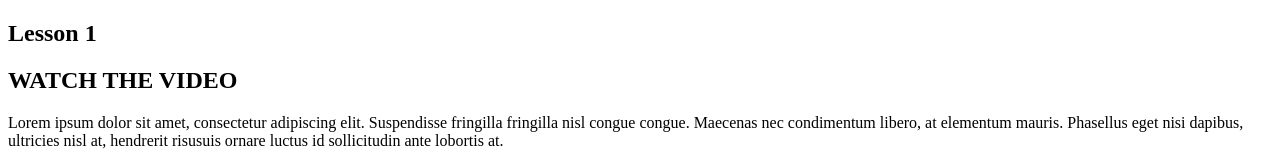
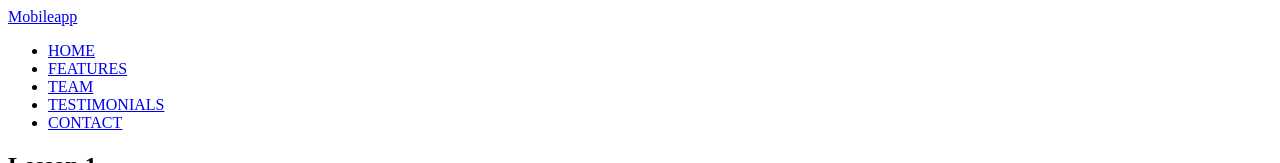
Before and after one commit to Tigriceo/fs-104, a plain HTML site: page index.html in a window 1280 px wide. Shown: the top 163 px of the page. Drawn offline with Linux system fonts and the light colour scheme.

Commit message:
header html done

```diff
--- a/index.html
+++ b/index.html
@@ -10,7 +10,18 @@
 </head>
 
 <body>
-    <header></header>
+    <header>
+        <a href="#">Mobileapp</a>
+        <nav>
+            <ul>
+                <li><a href="#">HOME</a></li>
+                <li><a href="#">FEATURES</a></li>
+                <li><a href="#">TEAM</a></li>
+                <li><a href="#">TESTIMONIALS</a></li>
+                <li><a href="#">CONTACT</a></li>
+            </ul>
+        </nav>
+    </header>
     <main>
         <section>
             <h1>Lesson 1</h1>
```
